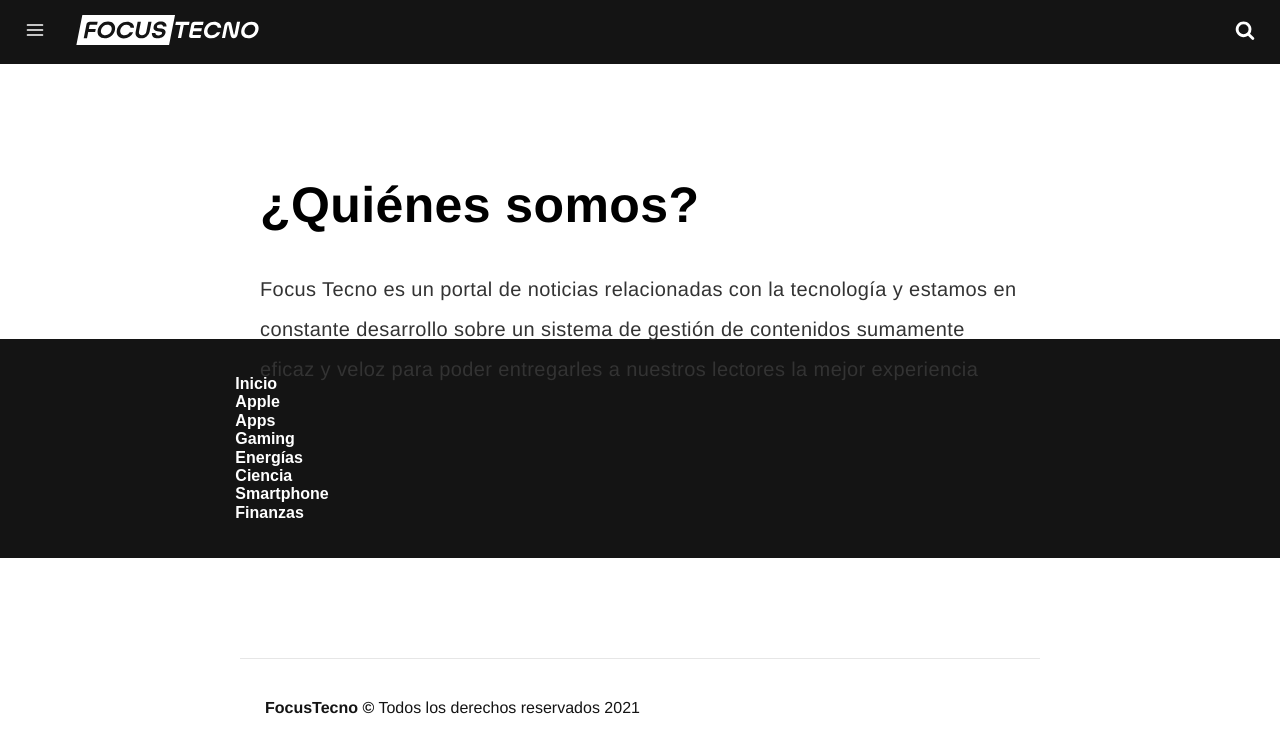
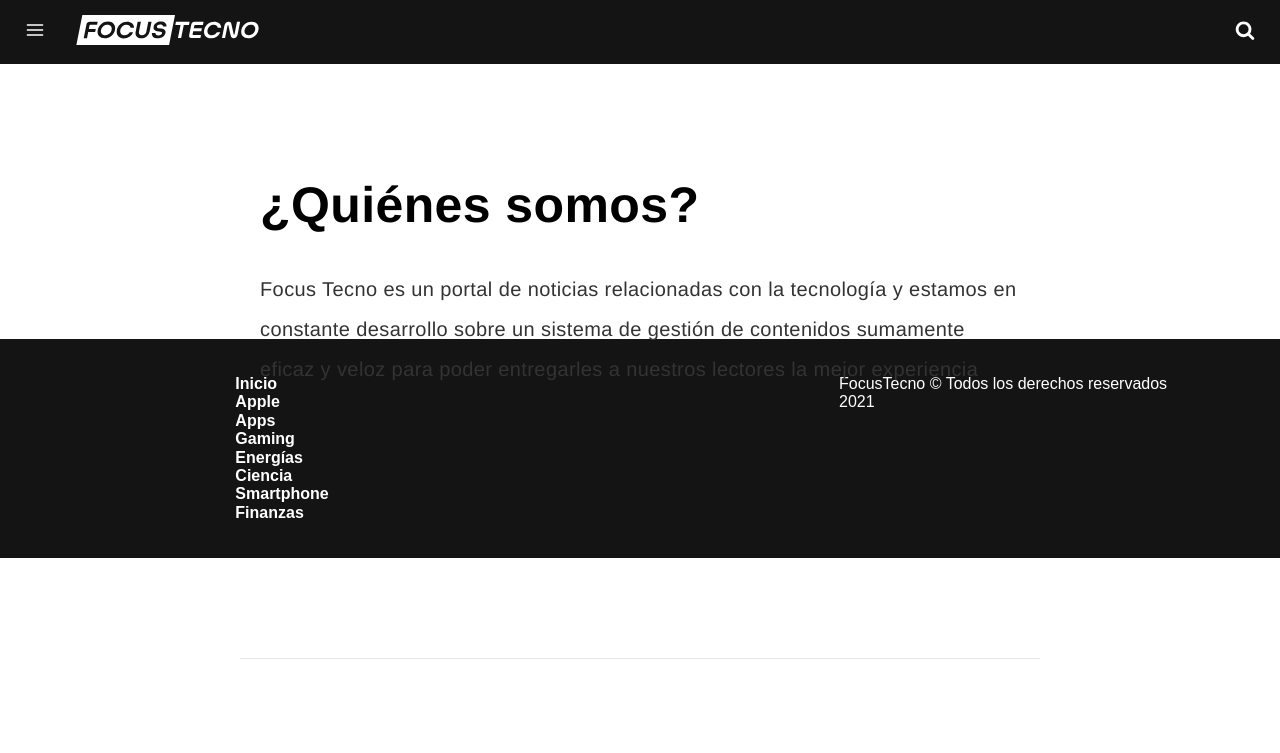
Before and after one commit to Focustecno/incredible-parsley, a Jekyll site: the page built from pages/about-1.md, in a window 1280 px wide. Shown: the top 753 px of the page. Built offline with Jekyll 4.4.1, drawn with Linux system fonts in a browser that asks for light colours; some web fonts are replaced; comment, search, counter and statistics services are not loaded.

Commit message:
Update footer.html

```diff
--- a/_includes/footer.html
+++ b/_includes/footer.html
@@ -4,23 +4,34 @@
 <script src="https://cdn.websitepolicies.io/lib/cookieconsent/1.0.3/cookieconsent.min.js" defer></script><script>window.addEventListener("load",function(){window.wpcc.init({"colors":{"popup":{"background":"#222222","text":"#ffffff","border":"#ff2424"},"button":{"background":"#dd1616","text":"#ffffff"}},"position":"bottom","padding":"none","margin":"none","transparency":"15","fontsize":"tiny","content":{"href":"https://www.websitepolicies.com/policies/view/PWNaYEUX","message":"Este sitio web utiliza cookies para garantizar que obtenga la mejor experiencia en nuestro sitio web. \n\n","link":"Aprende más","button":"Aceptar"}})});</script>
 
 
-<style>.col-footer a{color:#fff;text-decoration: none;}.col-footer ul{list-style-type: none}</style>
+<style>.col-footer a{color:#fff;text-decoration: none;}.col-footer ul{list-style-type: none}.col-footer{width: 30%;display: flex;justify-content: center;padding: 10px;}.footer-2{background: #141414;padding:10px;display: flex;flex-direction: row;color: #fff;justify-content: center;}
+
+@media only screen and (max-width: 600px) {
+  .col-footer {
+    width:100%
+  }
+}
+
+
+</style>
 
 
 
-    <div class="footer-2" style="background: #141414;padding:10px;display: flex;flex-direction: row;color: #fff;justify-content: center;">
-        <div style="width: 30%;display: flex;justify-content: center;padding: 10px;" class="col-footer">
+    <div class="footer-2">
+        <div class="col-footer">
 
             {% include links.html %}
 
      </div>
-      <div style="width: 30%;display: flex;justify-content: center;padding: 10px;" class="col-footer">
+      <div class="col-footer">
 
     </div>
 
-        <div style="width: 30%;display: flex;justify-content: center;padding: 10px;" class="col-footer">
+        <div class="col-footer">
 
-
+            <p>
+      <span>FocusTecno ©</span> Todos los derechos reservados 2021
+    </p>
 
          </div>
 </div>
@@ -37,9 +48,7 @@
 
 
 
-    <p>
-      <span>FocusTecno ©</span> Todos los derechos reservados 2021
-    </p>
+
 
 </footer>
 
```
